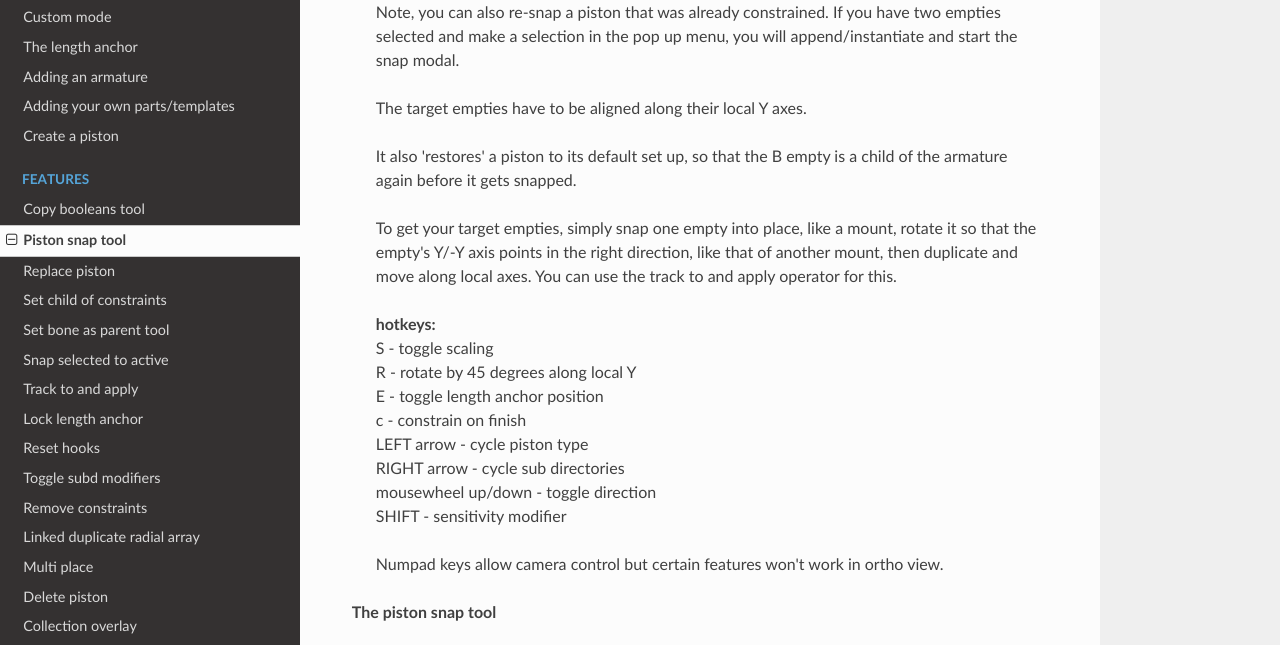
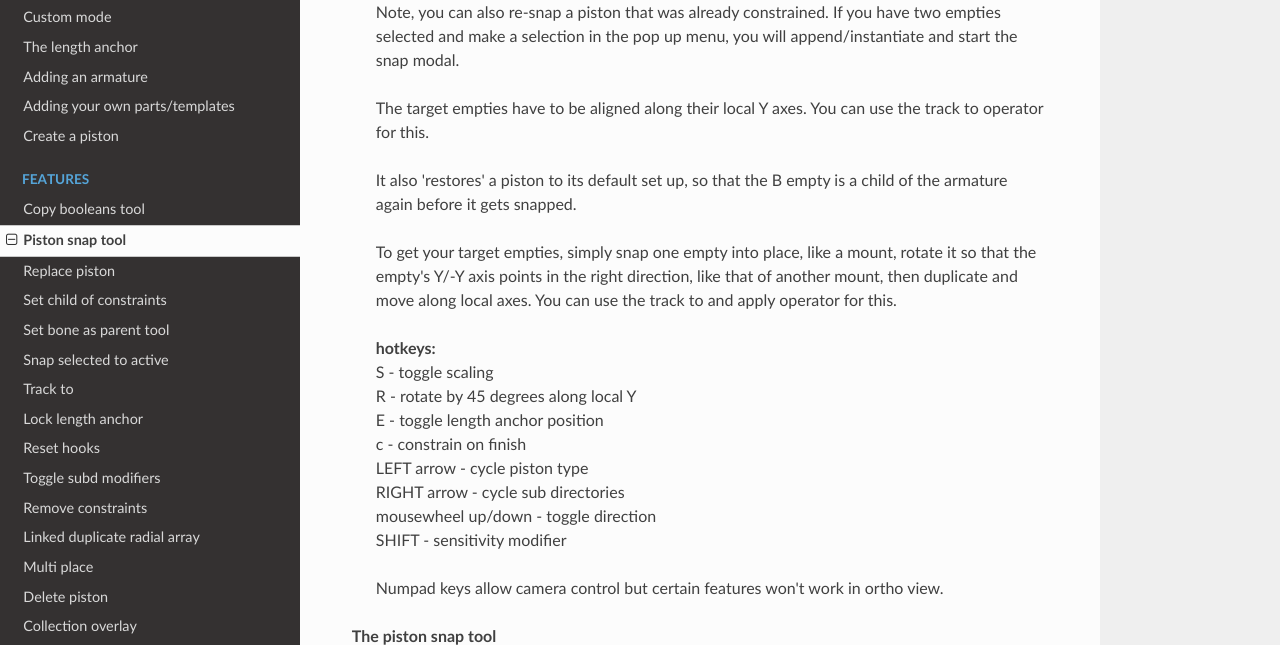
Before and after one commit to ZenderB3D/pp_docs, an MkDocs documentation site: the page built from docs/Features/pistonsnaptool.md, in a window 1280 px wide and 900 px high, scrolled down 488 px, cut to the strip 159-804 px from the top of the window. Built offline with MkDocs 1.6.1, drawn with Linux system fonts in a browser that asks for light colours; nearby versions of some CDN libraries.

Commit message:
for v330

```diff
--- a/docs/Features/pistonsnaptool.md
+++ b/docs/Features/pistonsnaptool.md
@@ -8,7 +8,7 @@ There are both a snap tool and modal. The tool provides numerical input and uses
 
 >Note, you can also re-snap a piston that was already constrained. If you have two empties selected and make a selection in the pop up menu, you will append/instantiate and start the snap modal.
 
->The target empties have to be aligned along their local Y axes.
+>The target empties have to be aligned along their local Y axes. You can use the track to operator for this.
 
 >It also 'restores' a piston to its default set up, so that the B empty is a child of the armature again before it gets snapped.
 
--- a/mkdocs.yml
+++ b/mkdocs.yml
@@ -22,7 +22,7 @@ nav:
         - Set child of constraints: Features/addchildof.md
         - Set bone as parent tool: Features/setbparent.md
         - Snap selected to active: Features/snapseltoactive.md
-        - Track to and apply: Features/tracktoandapply.md
+        - Track to: Features/tracktoandapply.md
         - Lock length anchor: Features/locklengthanchor.md
         - Reset hooks: Features/resethooks.md
         - Toggle subd modifiers: Features/togglesubd.md
```
Also changed, not shown: docs/Features/tracktoandapply.md (+15 -2 lines), 1 other file.
